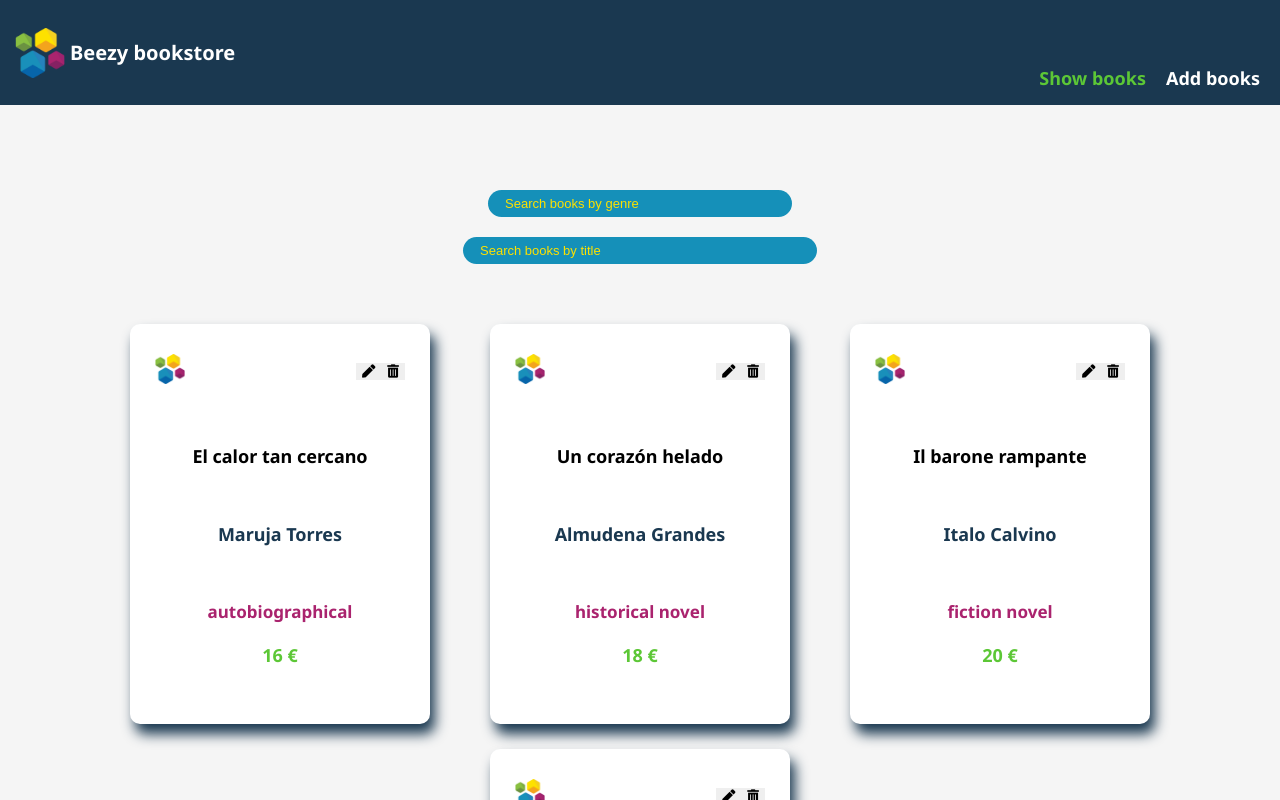
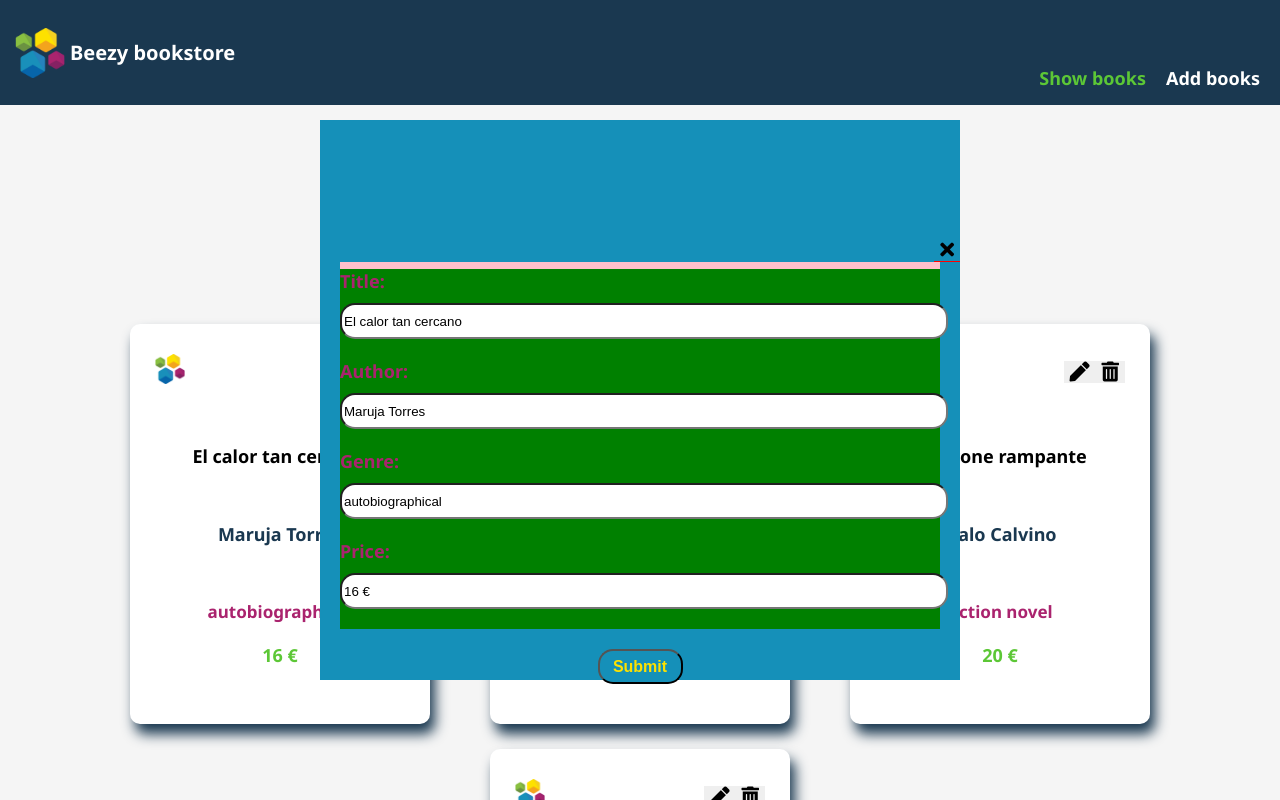
Before and after one commit to natalia-pn/B, a React (Create React App) app: page /#/ in a window 1280 px wide. Both pictures are taken after a click on the button 368 px from the left and 371 px from the top of the page. Shown: the top 800 px of the page. Built offline with nearby package versions, Linux system fonts and the light colour scheme.

Commit message:
Add modal inputs id and class name

```diff
--- a/src/App.js
+++ b/src/App.js
@@ -233,17 +233,17 @@ class App extends Component {
         <UpdateBooksModal show={this.state.isOpen} onClose={this.toggleModal}>
           <div className="Form__container">
             <form className="Add-books__form">
-                <label className="Form__title-label">Title: </label>
-                <input type="text" onKeyUp={getTitleValue} defaultValue={bookToUpdate.title} title={bookToUpdate.title}/>
+                <label htmlFor="title" className="Form__title-label">Title: </label>
+                <input id="title" className="Form__title-input" type="text" onKeyUp={getTitleValue} defaultValue={bookToUpdate.title} title={bookToUpdate.title}/>
 
-                <label className="Form__author-label">Author: </label>
-                <input type="text" onKeyUp={getAuthorValue} defaultValue={bookToUpdate.author}/>
+                <label htmlFor="author" className="Form__author-label">Author: </label>
+                <input type="text" id="author" className="Form__author-input" onKeyUp={getAuthorValue} defaultValue={bookToUpdate.author}/>
 
-                <label className="Form__genre-label">Genre: </label>
-                <input type="text" onKeyUp={getGenreValue} defaultValue={bookToUpdate.genre}/>
+                <label htmlFor="genre" className="Form__genre-label">Genre: </label>
+                <input id="genre" className="Form__genre-input" type="text" onKeyUp={getGenreValue} defaultValue={bookToUpdate.genre}/>
 
-                <label className="Form__price-label">Price: </label>
-                <input type="text" onKeyUp={getPriceValue} defaultValue={bookToUpdate.price}/>
+                <label htmlFor="price" className="Form__price-label">Price: </label>
+                <input id="price" className="Form__price-input" type="text" onKeyUp={getPriceValue} defaultValue={bookToUpdate.price}/>
             </form>
 
             <div className="Send-button__container">
--- a/src/components/UpdateBooksModal.js
+++ b/src/components/UpdateBooksModal.js
@@ -10,15 +10,16 @@ class UpdateBooksModal extends Component {
 
 
     return (
-        <div className="backdrop">
-            <div className="modal">
-                {this.props.children}
+        <div className="Backdrop">
+            <div className="Modal">
+              <div className="Modal__close-button-container">
+                <button className="Modal__close-button"onClick={this.props.onClose}><i class="fas fa-times"></i>
+                      </button>
+              </div>
 
-                <div className="footer">
-                    <button onClick={this.props.onClose}>
-                    Close
-                    </button>
-                </div>
+              {this.props.children}
+
+
             </div>
         </div>
     );
--- a/src/styles/App.scss
+++ b/src/styles/App.scss
@@ -3,7 +3,8 @@
 @import 'menu';
 @import 'show-books';
 @import 'book-card';
-@import 'add-books'
+@import 'add-books';
+@import 'update-books-modal';
 
 
 
@@ -103,26 +104,3 @@
 // .Book__info {
 //     text-align: center;
 // }
-
-/* Modal styles */
-
-/* The gray background
-    const backdrop = {
-      position: 'fixed',
-      top: 0,
-      bottom: 0,
-      left: 0,
-      right: 0,
-      backgroundColor: 'rgba(0,0,0,0.3)',
-      padding: 50
-    };
-
-    The modal "window"
-    const modal = {
-      backgroundColor: '#fff',
-      borderRadius: 5,
-      maxWidth: 500,
-      minHeight: 300,
-      margin: '0 auto',
-      padding: 30
-    }; */
--- a/src/styles/_add-books.scss
+++ b/src/styles/_add-books.scss
@@ -44,16 +44,17 @@
 
 .Send-books__button {
     border-radius: 15px;
-    font-size: 14px;
+    font-size: 12px;
     font-weight: 700;
-    width: 75px;
-    height: 30px;
-    background-color: $dark-blue;
+    width: 65px;
+    height: 28px;
+    background-color: $blue;
     color: $yellow;
+    outline: none;
 
     @media all and (min-width:768px) {
         width: 85px;
-        height: 40px;
-        font-size: 18px;
+        height: 35px;
+        font-size: 16px;
     }
 }
--- /dev/null
+++ b/src/styles/_update-books-modal.scss
@@ -0,0 +1,64 @@
+
+// .backdrop {
+    //   position: 'relative';
+    //   top: 0;
+    //   bottom: 0;
+    //   left: 0;
+    //   right: 0;
+
+    //   padding: 50;
+    //   width: 100vw;
+    //   height: 100vh;
+    //   background-color: pink;
+
+
+
+    .Modal {
+        position: fixed;
+        top: 50%;
+        left: 50%;
+        transform: translate(-50%, -50%);
+        width: 50vw;
+        max-width: 100%;
+        height: 70vh;
+        max-height: 100%;
+        background-color: $blue;
+        display: flex;
+        flex-direction: column;
+        justify-content: center;
+        align-items: center;
+      }
+
+      .Modal .Form__container {
+          display: flex;
+          flex-direction: column;
+          justify-content: center;
+          align-items: center;
+        //   margin: 0;
+        height: 300px;
+        width: 600px;
+        background-color: pink;
+
+      }
+
+      .Modal .Add-books__form {
+          width: 600px;
+          background-color: green;
+      }
+
+      .Modal__close-button-container {
+        align-self: flex-end;
+        background-color: red;
+      }
+
+    .Modal__close-button {
+       outline: none;
+       border: none;
+       background-color: $blue;
+
+}
+
+.fas{
+    font-size: 20px;
+
+}
```
